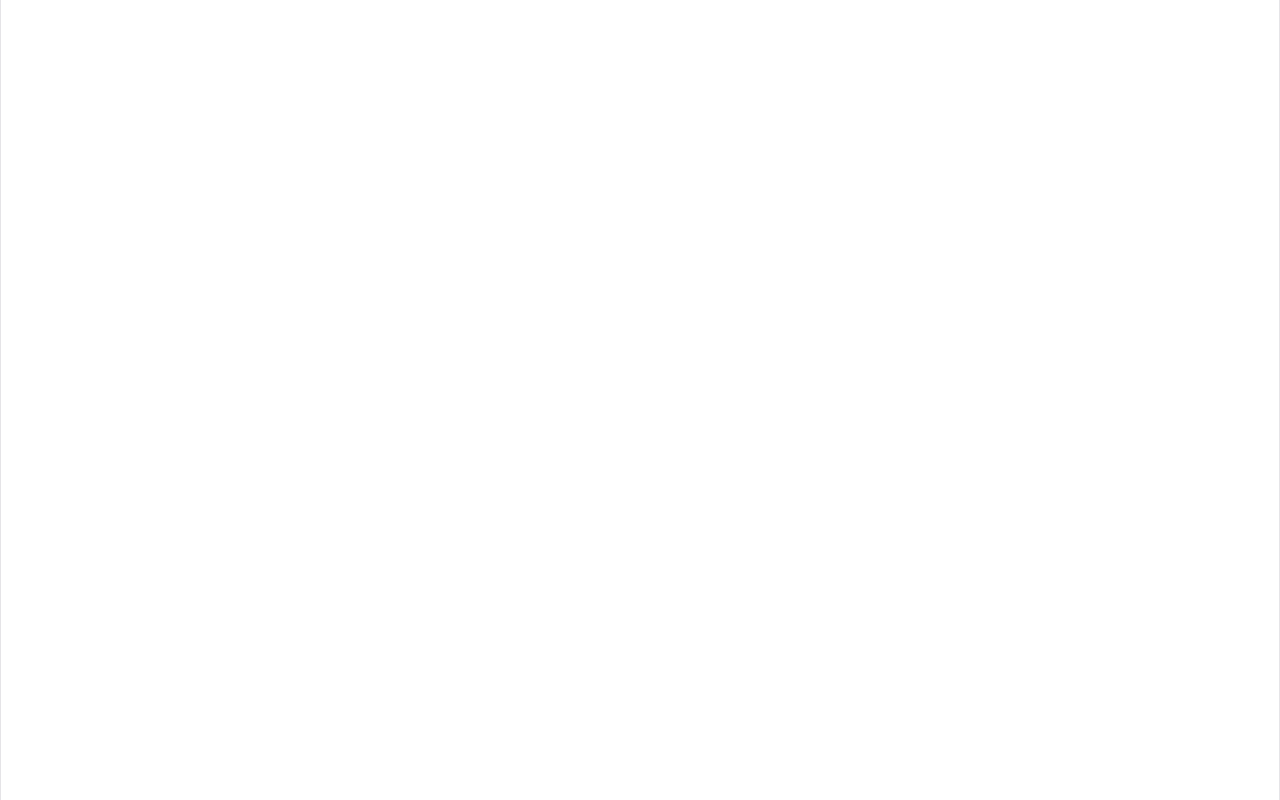
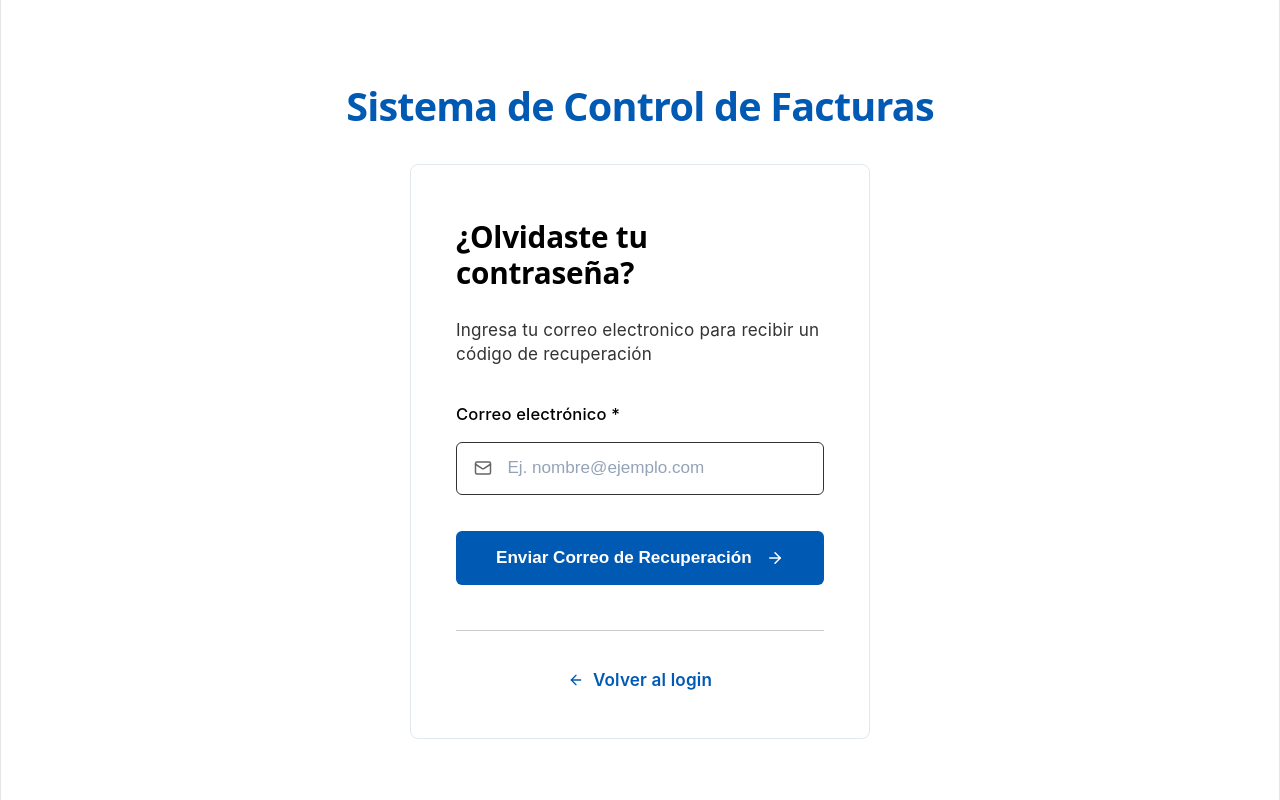
Before and after one commit to TaniaSR8/Sistema_Facturas, a React app in the folder frontend/: page /recuperar-contrasena in a window 1280 px wide. Before the commit this address had no page. Built offline with nearby package versions, Linux system fonts and the light colour scheme; the HTML template or start-up script is replaced by a standard one.

Commit message:
Vista de Recuperar Contraseña creada

```diff
--- a/frontend/src/App.jsx
+++ b/frontend/src/App.jsx
@@ -1,5 +1,8 @@
 import { BrowserRouter as Router, Routes, Route, Navigate } from "react-router-dom";
-import Login from './pages/Login'
+import Login from './pages/Login';
+
+import RecuperarContrasena from "./pages/RecuperarContrasena";
+
 
 
 function App() {
@@ -11,6 +14,10 @@
 
         {/* Pantalla de login */}
         <Route path="/login" element={<Login />} />
+
+        {/* 2. Nueva ruta para la pantalla de recuperar contraseña */}
+        <Route path="/recuperar-contrasena" element={<RecuperarContrasena />} />
+
       </Routes>
     </Router>
   );
--- /dev/null
+++ b/frontend/src/css/RecuperarContrasena.css
@@ -0,0 +1,192 @@
+/* Contenedor principal con fondo BLANCO */
+.recuperar-contenedor {
+  display: flex;
+  flex-direction: column;
+  justify-content: center;
+  align-items: center;
+  width: 100%;
+  min-height: 100vh;
+  background-color: #ffffff;
+  font-family: -apple-system, BlinkMacSystemFont, "Segoe UI", Roboto, Arial, sans-serif;
+  padding: 2rem 1.5rem;
+  box-sizing: border-box;
+}
+
+/* Título principal exterior */
+.titulo-sistema {
+  color: #0059B3;
+  font-size: 2.2rem;
+  font-weight: 700;
+  margin-bottom: 2.5rem;
+  text-align: center;
+  letter-spacing: -0.02em;
+}
+
+/* Caja/Tarjeta blanca CORREGIDA: Agregamos el borde gris sutil y bordes redondeados */
+.recuperar-caja {
+  background-color: #ffffff;
+  padding: 3rem 2.5rem 2.5rem 2.5rem;
+  width: 100%;
+  max-width: 460px;
+  border: 1px solid #e2e8f0; /* Borde gris suave para delimitar la tarjeta como en tu mockup */
+  border-radius: 8px; /* Esquinas ligeramente redondeadas */
+  box-sizing: border-box;
+}
+
+/* Encabezado interno de la tarjeta */
+.recuperar-encabezado {
+  text-align: left;
+  margin-bottom: 2rem;
+}
+
+.recuperar-encabezado h2 {
+  margin: 0 0 1.5rem 0;
+  color: #000000;
+  font-size: 1.65rem;
+  font-weight: 700;
+  line-height: 1.2;
+}
+
+.recuperar-encabezado p {
+  margin: 0;
+  color: #333333;
+  font-size: 0.95rem;
+  line-height: 1.4;
+}
+
+/* Estructura del formulario */
+.grupo-recuperar {
+  display: flex;
+  flex-direction: column;
+  margin-bottom: 2rem;
+}
+
+.grupo-recuperar label {
+  font-size: 0.92rem;
+  font-weight: 500;
+  color: #000000;
+  margin-bottom: 0.8rem;
+  text-align: left;
+}
+
+.input-recuperar-contenedor {
+  position: relative;
+  display: flex;
+  align-items: center;
+  width: 100%;
+}
+
+.input-recuperar-contenedor input {
+  width: 100%;
+  padding: 0.85rem 1rem 0.85rem 2.8rem;
+  border: 1px solid #333333; /* Borde oscuro para el input */
+  border-radius: 6px;
+  font-size: 0.95rem;
+  color: #333333;
+  background-color: #ffffff;
+  outline: none;
+  box-sizing: border-box;
+}
+
+.input-recuperar-contenedor input::placeholder {
+  color: #94a3b8;
+}
+
+/* Icono interno */
+.icono-izquierdo-recuperar {
+  position: absolute;
+  left: 1rem;
+  color: #666666;
+  pointer-events: none;
+}
+
+/* Validaciones */
+.input-recuperar-contenedor input.valido {
+  border-color: #10b981;
+}
+
+.input-recuperar-contenedor input.invalido {
+  border-color: #ef4444;
+  background-color: #fef2f2;
+}
+
+/* Botón de envío azul plano con flecha */
+.btn-recuperar {
+  display: flex;
+  justify-content: center;
+  align-items: center;
+  gap: 0.8rem;
+  width: 100%;
+  padding: 0.95rem;
+  background-color: #0059B3;
+  color: #ffffff;
+  border: none;
+  border-radius: 6px;
+  font-size: 0.95rem;
+  font-weight: 600;
+  cursor: pointer;
+  box-sizing: border-box;
+}
+
+.btn-recuperar:hover {
+  background-color: #00448a;
+}
+
+.icono-boton-derecho {
+  display: flex;
+  align-items: center;
+}
+
+/* Línea divisoria gris tenue */
+.divisor-recuperar {
+  border: 0;
+  height: 1px;
+  width: 100%;
+  background-color: #cccccc;
+  margin: 2.5rem 0 2rem 0;
+}
+
+/* Enlace inferior Volver al login centrado */
+.volver-login-contenedor {
+  display: flex;
+  justify-content: center;
+  width: 100%;
+}
+
+.enlace-volver {
+  display: flex;
+  align-items: center;
+  gap: 0.5rem;
+  font-size: 0.95rem;
+  color: #0059B3;
+  font-weight: 600;
+  text-decoration: none;
+}
+
+.enlace-volver:hover {
+  text-decoration: underline;
+}
+
+.mensaje-recuperar {
+  margin-top: 1rem;
+  font-size: 0.85rem;
+  text-align: center;
+  color: #374151;
+  padding: 0.5rem;
+  background-color: #f3f4f6;
+  border-radius: 4px;
+}
+
+/* Ajustes responsivos */
+@media (max-width: 440px) {
+  .titulo-sistema {
+    font-size: 1.8rem;
+    margin-bottom: 2rem;
+  }
+  .recuperar-caja {
+    padding: 2rem 1rem 1.5rem 1rem;
+  }
+  .recuperar-encabezado p br {
+    display: none;
+  }
+}
--- a/frontend/src/pages/Login.jsx
+++ b/frontend/src/pages/Login.jsx
@@ -2,6 +2,7 @@
 import "../css/Login.css";
 
 import { Eye, EyeOff, Mail, Lock } from "lucide-react";
+import { Link } from "react-router-dom"; // 1. Importamos Link para la navegación interna
 
 function Login() {
   const [correo, setCorreo] = useState("");
@@ -98,9 +99,10 @@
 
           {/* Enlace de recuperación */}
           <div className="olvido-contenedor">
-            <a href="#" className="olvido-contrasena">
+            {/* 2. Reemplazamos <a> por <Link to="..."> apuntando a tu ruta de App.jsx */}
+            <Link to="/recuperar-contrasena" className="olvido-contrasena">
               ¿Olvidaste tu contraseña?
-            </a>
+            </Link>
           </div>
 
           {/* Botón de Iniciar Sesión */}
--- /dev/null
+++ b/frontend/src/pages/RecuperarContrasena.jsx
@@ -0,0 +1,78 @@
+import React, { useState } from "react";
+import "../css/RecuperarContrasena.css";
+import { Mail, ArrowLeft, ArrowRight } from "lucide-react";
+import { Link } from "react-router-dom"; // Importamos Link para navegación interna
+
+function RecuperarContrasena() {
+  const [correo, setCorreo] = useState("");
+  const [mensaje, setMensaje] = useState("");
+  const [tocadoCorreo, setTocadoCorreo] = useState(false);
+
+  const manejarSubmit = (e) => {
+    e.preventDefault();
+    if (correo.trim() === "") {
+      setMensaje("El campo de correo electrónico no puede estar vacío");
+      return;
+    }
+    console.log("Enviar correo de recuperación a:", correo);
+    setMensaje("Si el correo está registrado, recibirás un código pronto.");
+  };
+
+  return (
+    <div className="recuperar-contenedor">
+      {/* Título exterior del sistema */}
+      <h1 className="titulo-sistema">Sistema de Control de Facturas</h1>
+
+      <div className="recuperar-caja">
+        {/* Encabezado interno de la tarjeta */}
+        <div className="recuperar-encabezado">
+          <h2>¿Olvidaste tu contraseña?</h2>
+          <p>
+            Ingresa tu correo electronico para recibir un código de recuperación
+          </p>
+        </div>
+
+        <form onSubmit={manejarSubmit}>
+          {/* Campo Correo electrónico */}
+          <div className="grupo-recuperar">
+            <label>Correo electrónico *</label>
+            <div className="input-recuperar-contenedor">
+              <Mail className="icono-izquierdo-recuperar" size={18} />
+              <input
+                type="email"
+                placeholder="Ej. nombre@ejemplo.com"
+                value={correo}
+                onChange={(e) => setCorreo(e.target.value)}
+                onBlur={() => setTocadoCorreo(true)}
+                className={
+                  !tocadoCorreo ? "" : correo.trim() === "" ? "invalido" : "valido"
+                }
+              />
+            </div>
+          </div>
+
+          {/* Botón enviar correo */}
+          <button type="submit" className="btn-recuperar">
+            <span>Enviar Correo de Recuperación</span>
+            <ArrowRight className="icono-boton-derecho" size={18} />
+          </button>
+
+          {mensaje && <p className="mensaje-recuperar">{mensaje}</p>}
+        </form>
+
+        {/* Línea divisoria */}
+        <hr className="divisor-recuperar" />
+
+        {/* Enlace para regresar usando Link en vez de <a> */}
+        <div className="volver-login-contenedor">
+          <Link to="/login" className="enlace-volver">
+            <ArrowLeft size={16} />
+            <span>Volver al login</span>
+          </Link>
+        </div>
+      </div>
+    </div>
+  );
+}
+
+export default RecuperarContrasena;
```
